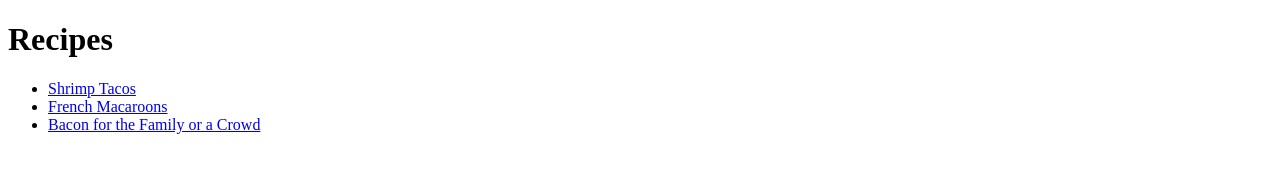
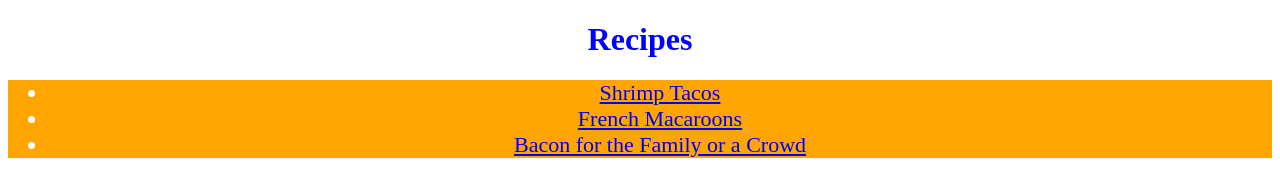
Before and after one commit to Just-ALurker/recipes, a plain HTML site: page index.html in a window 1280 px wide. Drawn offline with Linux system fonts and the light colour scheme.

Commit message:
Update index.html
新增 Css 屬性, 渲染顏色

```diff
--- a/index.html
+++ b/index.html
@@ -3,19 +3,20 @@
     <head>
         <meta charset="UTF-8">
         <title>Recipes</title>
+        <link rel="stylesheet" href="./style.css">
     </head>
     <body>
-        <h1>
+        <h1 class="title">
             Recipes
         </h1>
-        <ul>
-            <li>
+        <ul class="list">
+            <li class="list-item">
                 <a href="./recipes/shrimp_tacos.html">Shrimp Tacos</a>
             </li>
-            <li>
+            <li class="list-item">
                 <a href="./recipes/french_macaroons.html">French Macaroons</a>
             </li>
-            <li>
+            <li class="list-item">
                 <a href="./recipes/bacon_for_the_family_or_a_crowd.html">Bacon for the Family or a Crowd</a>
             </li>
         </ul>
```
